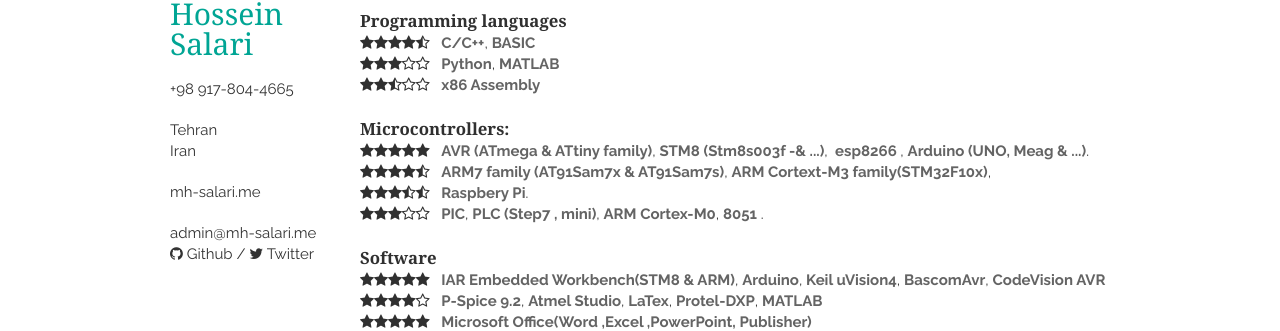
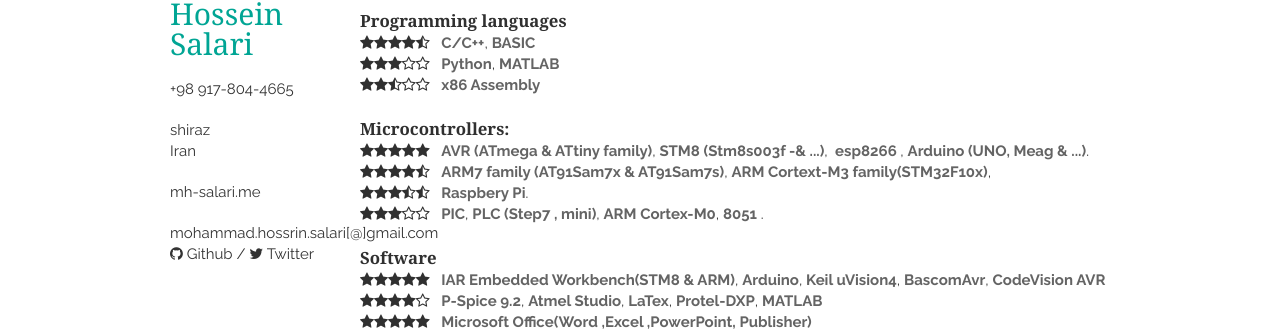
Before and after one commit to yazdipour/cv, a Jekyll site: the page built from index.html, in a window 1280 px wide. Shown: the part 212-543 px from the top of the page. Built offline with Jekyll 4.4.1, drawn with Linux system fonts in a browser that asks for light colours; nearby versions of some CDN libraries.

Commit message:
Update _config.yml
update email address and city

```diff
--- a/_config.yml
+++ b/_config.yml
@@ -6,8 +6,8 @@
 
 title: Mohammad Hossein Salari's Resume
 name: Mohammad Hossein Salari
-email: admin@mh-salari.me
-email_full: mailto:admin@mh-salari.me
+email: mohammad.hossrin.salari[@]gmail.com
+email_full: mailto:mohammad.hossrin.salari@gmail.com
 website: mh-salari.me
 website_full: http://mh-salari.me
 github: mh-salari
@@ -17,7 +17,7 @@
 #google_maps: 'https://www.google.co.uk/maps/place/44+Perth+St,+Edinburgh,+Edinburgh+City+EH3+5BL'
 #address: Teharn,iran
 #postcode: EH3 5BL
-city: Tehran
+city: shiraz
 country: Iran
 #google_analytics: UA-69300817-1
 
```
